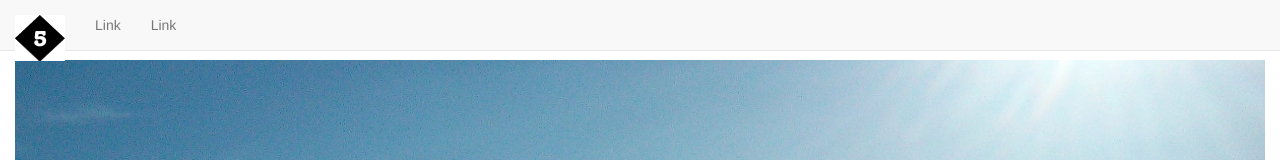
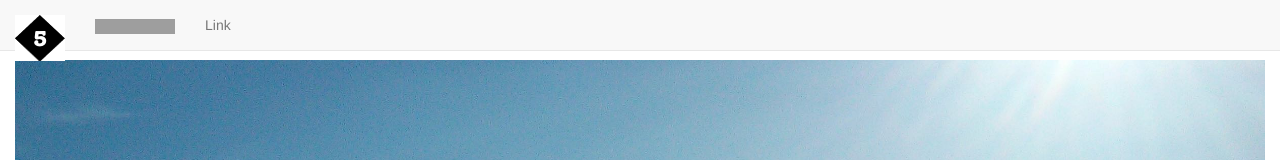
Before and after one commit to mr-niels-christensen/mayacs-www, a plain HTML site: page static/index.html in a window 1280 px wide. Shown: the top 160 px of the page. Drawn offline with nearby package versions, Linux system fonts and the light colour scheme; grey boxes are pictures that could not be loaded; a script that the page names is missing.

Commit message:
Added LinkedIn profile

```diff
--- a/static/index.html
+++ b/static/index.html
@@ -39,7 +39,11 @@
     <!-- Collect the nav links, forms, and other content for toggling -->
     <div class="collapse navbar-collapse" id="bs-example-navbar-collapse-1">
       <ul class="nav navbar-nav">
-        <li><a href="#">Link</a></li>
+        <li>
+          <a href="https://uk.linkedin.com/pub/niels-christensen/0/4a8/949">
+            <img src="https://static.licdn.com/scds/common/u/img/webpromo/btn_liprofile_blue_80x15.png" width="80" height="15" border="0" alt="View Niels Christensen's profile on LinkedIn">
+          </a>
+        </li>
         <li><a href="#">Link</a></li>
       </ul>
     </div><!-- /.navbar-collapse -->
```
